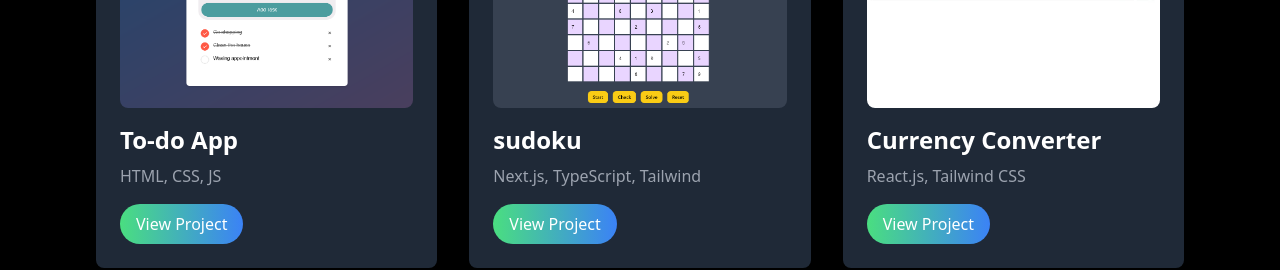
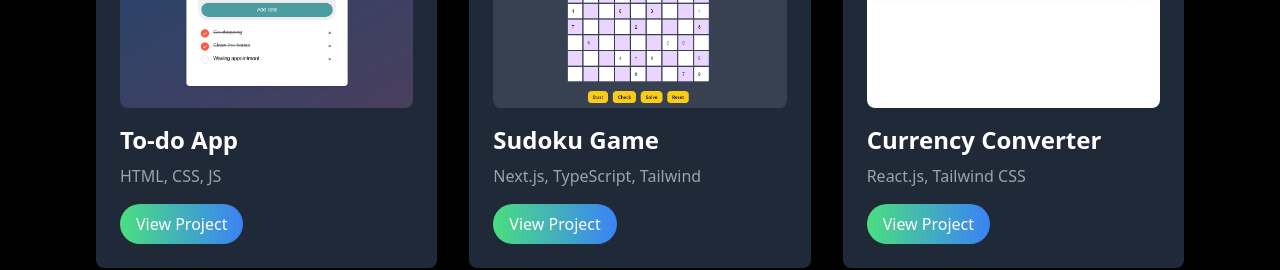
Before and after one commit to T0nia/t0nia-portfolio, a React (Vite) app: page / in a window 1280 px wide. Shown: the part 2180-2450 px from the top of the page. Built offline with nearby package versions, Linux system fonts and the light colour scheme.

Commit message:
edited the name of game

```diff
--- a/src/components/Projects.jsx
+++ b/src/components/Projects.jsx
@@ -15,7 +15,7 @@ const projects = [
   },
   {
     id: 2,
-    name: "sudoku",
+    name: "Sudoku Game",
     technologies: "Next.js, TypeScript, Tailwind",
     image: sudokuImg,
     url: "https://sudoku-game-drab.vercel.app/",
```
